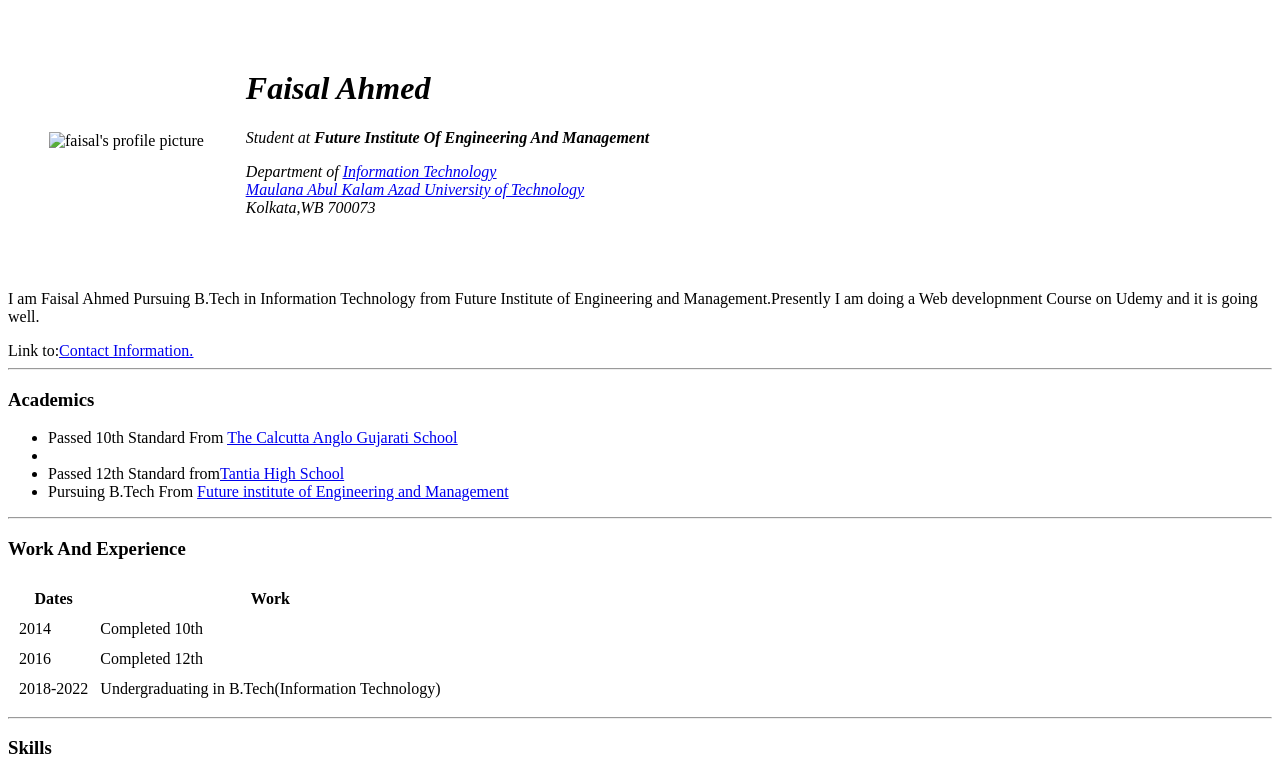
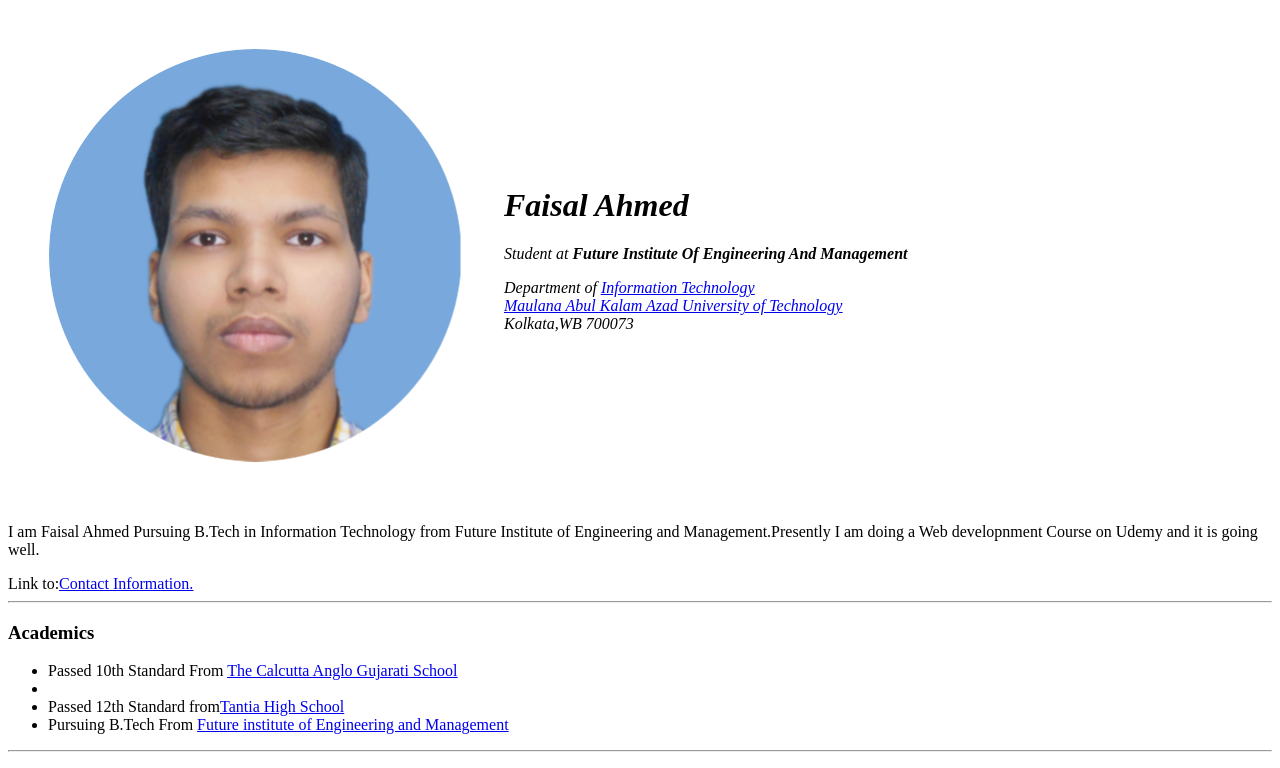
Before and after one commit to faisalahmed-hub/cv, a plain HTML site: page index.html in a window 1280 px wide. Shown: the top 768 px of the page. Drawn offline with Linux system fonts and the light colour scheme.

Commit message:
Update index.html
img src  changed

```diff
--- a/index.html
+++ b/index.html
@@ -7,7 +7,7 @@
 <body>
     <table cellspacing = "40">
         <tr>
-        <td><img src = "images/faisal's-circled-profile-picture.png" alt ="faisal's profile picture"></td>
+        <td><img src = "faisal's-circled-profile-picture.png" alt ="faisal's profile picture"></td>
         <td>
             <i>
             <h1><strong>Faisal Ahmed</strong></h1>
```
